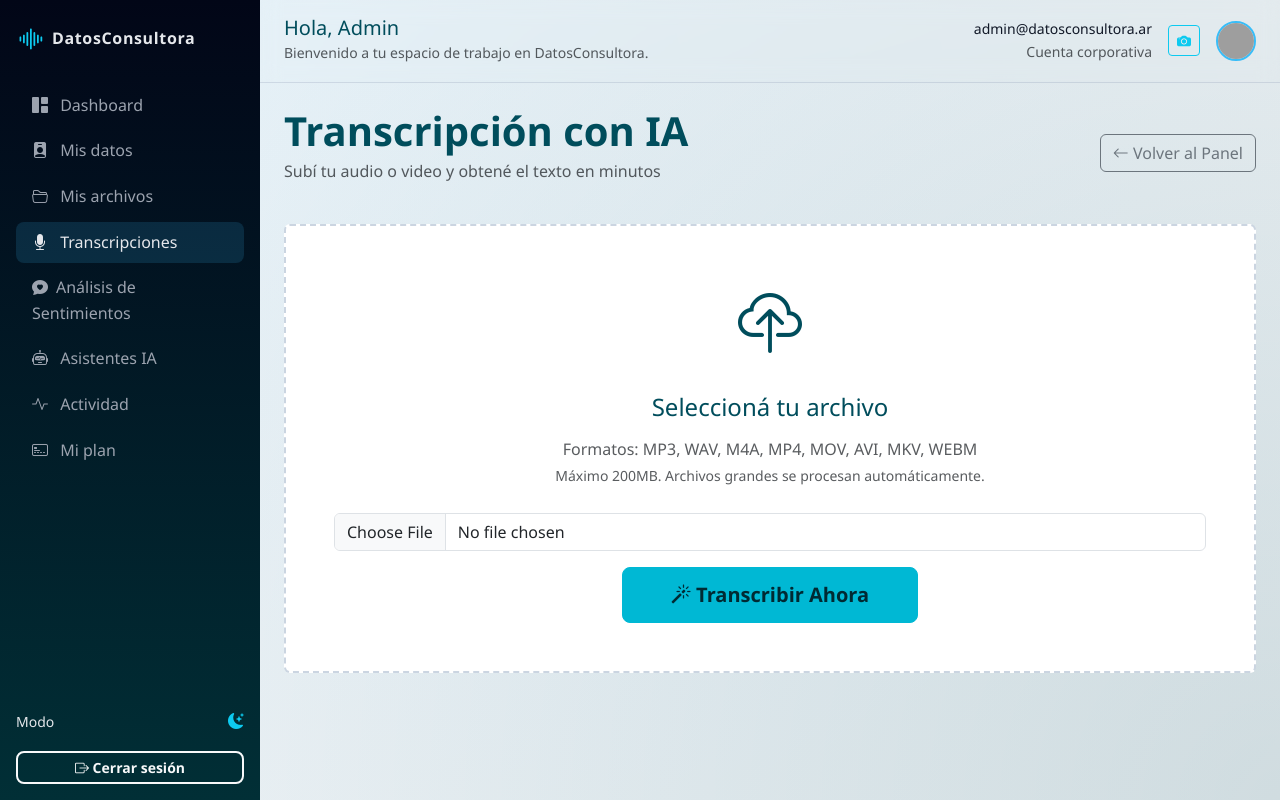
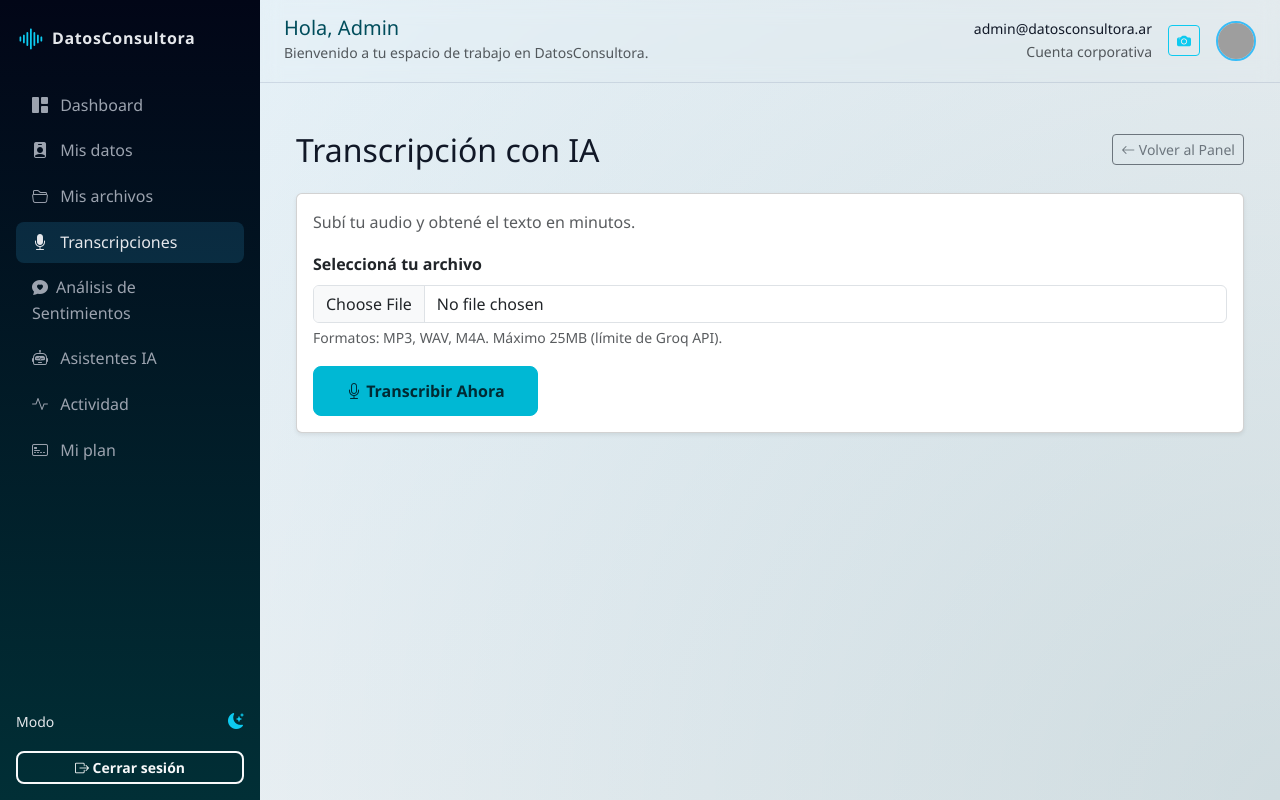
Before and after one commit to astiazu/datosconsultora, a Flask app: page /servicios/transcripcion in a window 1280 px wide. Run offline with Flask 3, Linux system fonts and the light colour scheme; a user stored in the database is signed in; some libraries are stand-ins or nearby versions; grey boxes are pictures that could not be loaded.

Commit message:
Fix: corregido blueprint, extensiones y enctype del formulario de transcripcion

```diff
--- a/app/routes/servicios.py
+++ b/app/routes/servicios.py
@@ -10,7 +10,7 @@ from app.services.analysis import GroqLLMClient
 from app.services.analysis.text_cleaner import limpiar_comentarios
 from app.services.transcription.groq_backend import GroqBackend
 
-# Solo audio por ahora (video requiere FFmpeg en Render)
+# ✅ CORREGIDO: __name__ y sin espacios en las extensiones (solo audio por ahora)
 servicios_bp = Blueprint("servicios", __name__)
 ALLOWED_EXT = {"mp3", "wav", "m4a"}
 
@@ -40,7 +40,7 @@ def servicio_transcripcion():
                 db.session.commit()
 
                 try:
-                    # Llamar a Groq Whisper API
+                    # ✅ LLAMADA REAL A GROQ WHISPER
                     backend = GroqBackend()
                     transcript = backend.transcribe(path, language="es")
 
@@ -54,11 +54,9 @@ def servicio_transcripcion():
 
                     flash("✅ Transcripción completada con éxito.", "success")
                 except ValueError as e:
-                    # API key no configurada
                     flash(f"❌ Error de configuración: {str(e)}", "error")
                     current_app.logger.error(f"Error de configuración Groq: {e}")
                 except Exception as e:
-                    # Otros errores (archivo muy grande, formato, red, etc.)
                     flash(f"❌ Error transcribiendo el archivo: {str(e)}", "error")
                     current_app.logger.error(f"Error en transcripción: {e}")
             else:
--- a/app/templates/servicio_transcripcion.html
+++ b/app/templates/servicio_transcripcion.html
@@ -1,104 +1,75 @@
-<!-- templates/servicio_transcripcion.html -->
 {% extends "dashboard_layout.html" %}
 {% set active_section = 'transcripciones' %}
 
 {% block title %}Transcripción IA - DatosConsultora{% endblock %}
 
 {% block content %}
+<div class="container-fluid py-4">
     <div class="d-flex justify-content-between align-items-center mb-4">
-    <div>
-        <h1 class="text-petroleo fw-bold mb-1">Transcripción con IA</h1>
-        <p class="text-muted">Subí tu audio o video y obtené el texto en minutos</p>
-    </div>
-    <a href="{{ url_for('dashboard.dashboard_user') }}" class="btn btn-outline-secondary">
+        <h2 class="mb-0">Transcripción con IA</h2>
+        <a href="{{ url_for('dashboard.dashboard_user') }}" class="btn btn-outline-secondary btn-sm">
             <i class="bi bi-arrow-left"></i> Volver al Panel
         </a>
     </div>
 
-<!-- Card de subida -->
-<div class="card p-5 mb-4 text-center" style="border: 2px dashed #cbd5e1;">
-    <form method="POST" enctype="multipart/form-data" id="uploadForm">
-        <i class="bi bi-cloud-upload text-petroleo" style="font-size: 4rem;"></i>
-        <h4 class="mt-3 mb-3 text-petroleo">Seleccioná tu archivo</h4>
-        <p class="text-muted mb-4">
-            Formatos: MP3, WAV, M4A, MP4, MOV, AVI, MKV, WEBM<br>
-            <small>Máximo 200MB. Archivos grandes se procesan automáticamente.</small>
-        </p>
-        <input type="file" name="media" class="form-control mb-3"
-               accept=".mp3,.wav,.m4a,.mp4,.mov,.avi,.mkv,.webm,.flac,.ogg" required>
-        <button type="submit" class="btn btn-primary btn-lg px-5" id="submitBtn">
-            <i class="bi bi-magic"></i> Transcribir Ahora
+    <div class="card shadow-sm mb-4">
+        <div class="card-body">
+            <p class="text-muted mb-3">Subí tu audio y obtené el texto en minutos.</p>
+
+            <!-- ✅ CORREGIDO: Se agregó enctype="multipart/form-data" -->
+            <form method="POST" action="{{ url_for('servicios.servicio_transcripcion') }}" enctype="multipart/form-data" id="transcriptForm">
+                <div class="mb-3">
+                    <label for="media" class="form-label fw-bold">Seleccioná tu archivo</label>
+                    <input class="form-control" type="file" id="media" name="media" accept=".mp3,.wav,.m4a" required>
+                    <div class="form-text">Formatos: MP3, WAV, M4A. Máximo 25MB (límite de Groq API).</div>
+                </div>
+                <button type="submit" class="btn btn-primary" id="submitBtn">
+                    <i class="bi bi-mic"></i> Transcribir Ahora
                 </button>
             </form>
-
-    <!-- Loading indicator -->
-    <div id="loadingIndicator" class="mt-4" style="display: none;">
-        <div class="spinner-border text-primary" role="status">
-            <span class="visually-hidden">Procesando...</span>
-        </div>
-        <p class="mt-3 text-muted">
-            <strong>Transcribiendo...</strong><br>
-            <small>Esto puede tardar unos minutos dependiendo del tamaño del archivo.</small>
-        </p>
         </div>
     </div>
 
-<!-- Resultado -->
     {% if transcript %}
-<div class="card p-4">
-    <div class="d-flex justify-content-between align-items-center mb-3">
-        <h4 class="text-petroleo mb-0">
-            <i class="bi bi-file-text"></i> Resultado: {{ filename }}
-        </h4>
+    <div class="card shadow-sm border-success">
+        <div class="card-header bg-success text-white d-flex justify-content-between align-items-center">
+            <h5 class="mb-0"><i class="bi bi-check-circle"></i> Resultado: {{ filename }}</h5>
             <div>
-            <button class="btn btn-outline-primary btn-sm me-2" onclick="copiarTexto()">
+                <button class="btn btn-sm btn-light me-2" onclick="copiarTexto()">
                     <i class="bi bi-clipboard"></i> Copiar
                 </button>
-            <button class="btn btn-outline-success btn-sm" onclick="descargarTexto()">
+                <a href="data:text/plain;charset=utf-8,{{ transcript | urlencode }}" download="{{ filename }}.txt" class="btn btn-sm btn-light">
                     <i class="bi bi-download"></i> Descargar TXT
-            </button>
+                </a>
             </div>
         </div>
-    <div class="p-4 rounded" style="background-color: #f8f9fa; max-height: 500px; overflow-y: auto;">
-        <pre id="transcriptText" style="white-space: pre-wrap; font-family: inherit; margin: 0;">{{ transcript }}</pre>
+        <div class="card-body">
+            <div class="bg-light p-3 rounded" style="max-height: 400px; overflow-y: auto; white-space: pre-wrap;" id="transcriptText">
+                {{ transcript }}
             </div>
             <div class="mt-3 text-muted small">
-        <i class="bi bi-info-circle"></i>
-        La transcripción fue procesada con IA y puede contener errores menores.
-        Revisá el texto antes de usarlo.
+                <i class="bi bi-info-circle"></i> La transcripción fue procesada con IA y puede contener errores menores. Revisá el texto antes de usarlo.
+            </div>
         </div>
     </div>
     {% endif %}
+</div>
 {% endblock %}
 
 {% block extra_js %}
 <script>
-// Mostrar loading al enviar formulario
-document.getElementById('uploadForm').addEventListener('submit', function() {
-    document.getElementById('submitBtn').disabled = true;
-    document.getElementById('loadingIndicator').style.display = 'block';
-});
-
-// Copiar texto al portapapeles
     function copiarTexto() {
         const texto = document.getElementById('transcriptText').innerText;
         navigator.clipboard.writeText(texto).then(() => {
-        alert('Texto copiado al portapapeles');
+            alert('¡Texto copiado al portapapeles!');
         });
     }
 
-// Descargar texto como archivo
-function descargarTexto() {
-    const texto = document.getElementById('transcriptText').innerText;
-    const blob = new Blob([texto], { type: 'text/plain' });
-    const url = window.URL.createObjectURL(blob);
-    const a = document.createElement('a');
-    a.href = url;
-    a.download = 'transcripcion.txt';
-    document.body.appendChild(a);
-    a.click();
-    document.body.removeChild(a);
-    window.URL.revokeObjectURL(url);
-}
+    // Feedback visual al enviar
+    document.getElementById('transcriptForm').addEventListener('submit', function() {
+        const btn = document.getElementById('submitBtn');
+        btn.innerHTML = '<span class="spinner-border spinner-border-sm" role="status" aria-hidden="true"></span> Procesando...';
+        btn.disabled = true;
+    });
 </script>
 {% endblock %}
```
Lines whose indentation alone changed are shown as unchanged.
